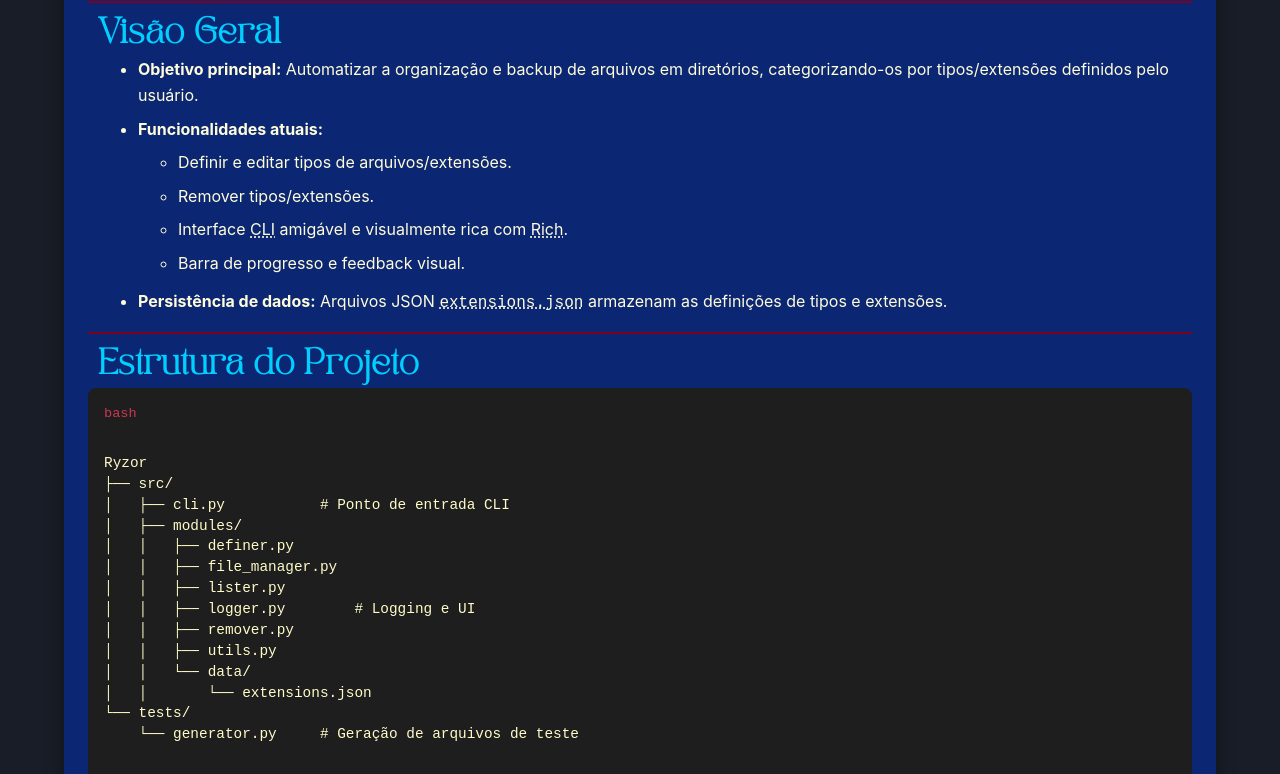
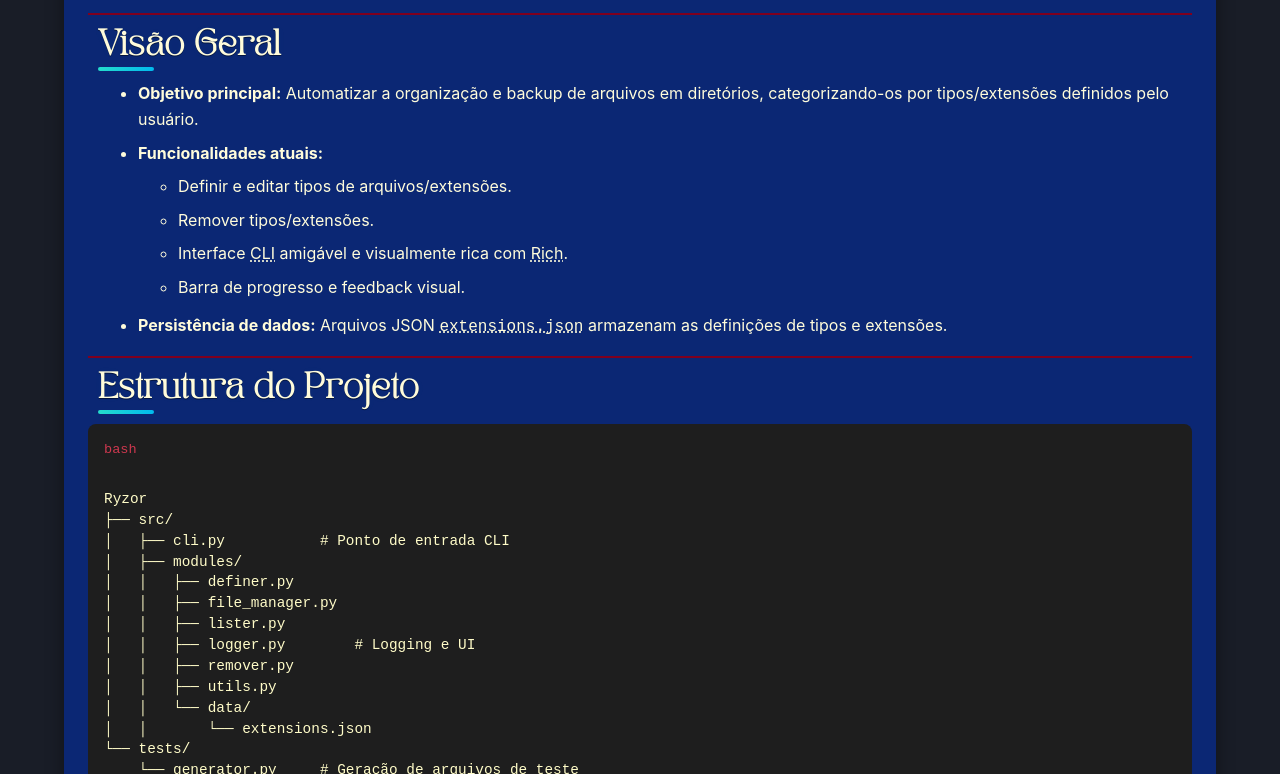
Before and after one commit to lucaas-d3v/Ryzor_Site, a plain HTML site: page index.html in a window 1280 px wide. Shown: the part 254-1028 px from the top of the page. Drawn offline with Linux system fonts and the light colour scheme.

Commit message:
Atualizar o style.css

```diff
--- a/style.css
+++ b/style.css
@@ -79,17 +79,53 @@ pre code.bash::before{
   opacity: 0.9;
 }
 
-/* ---------- Tipografia de títulos ---------- */
-.titulos, .visao_geral h2, .estrutura_do_projeto h2,
-.exemplo_uso h2, .dependencias h2, .status h2, .licenca h2 {
+/* ---------- Tipografia de títulos (AGORA CREME COM ACENTO) ---------- */
+/* Títulos principais: creme unificado + barra/acento turquesa sutil */
+.titulos,
+.visao_geral h2,
+.estrutura_do_projeto h2,
+.exemplo_uso h2,
+.dependencias h2,
+.status h2,
+.licenca h2 {
   font-family: 'pearl', serif;
-  color: #00CFFF; /* acento único para títulos */
+  color: #FFFCDB; /* título em creme (mesmo do corpo) */
   margin: 10px 10px;
   font-size: clamp(20px, 3.2vh, 34px);
   line-height: 1.1;
+  position: relative;
+  /* leve sombra/realce para dar presença sem perder leitura */
+  text-shadow: 0 1px 0 rgba(0,0,0,0.45), 0 0 8px rgba(40,240,213,0.04);
+  transition: all .12s ease;
 }
 
-/* Subtítulos com leve variação (creme mais suave) */
+/* Decorativo: pequena barra gradient abaixo do título — identifica sem colorir o texto */
+.titulos::after,
+.visao_geral h2::after,
+.estrutura_do_projeto h2::after,
+.exemplo_uso h2::after,
+.dependencias h2::after,
+.status h2::after,
+.licenca h2::after {
+  content: "";
+  display: block;
+  width: 56px;               /* comprimento da barra */
+  height: 4px;
+  margin-top: 8px;
+  border-radius: 3px;
+  background: linear-gradient(90deg, rgba(40,240,213,0.95) 0%, rgba(0,207,255,0.92) 100%);
+  opacity: 0.95;
+  transition: transform .15s ease, opacity .15s ease;
+}
+
+/* hover leve sobre título: barra ganha um pouco de destaque */
+.titulos:hover::after,
+.visao_geral h2:hover::after {
+  transform: translateY(-2px);
+  opacity: 1;
+}
+
+/* Subtítulos com leve variação (creme suave) */
 .sub_titulo {
   font-family: 'pearl', serif;
   color: #FFFCDB;
@@ -98,7 +134,7 @@ pre code.bash::before{
 }
 
 /* ---------- Links e abbr ---------- */
-/* Único acento para links: ciano */
+/* Único acento para links: ciano suave */
 a {
   color: #00CFFF;
   text-decoration: none;
@@ -129,6 +165,7 @@ abbr:hover::after {
   white-space: nowrap;
   font-size: 0.85rem;
   box-shadow: 0 6px 18px rgba(0,0,0,0.5);
+  z-index: 999;
 }
 
 /* ---------- Github button ---------- */
@@ -150,7 +187,7 @@ abbr:hover::after {
   transition: transform .12s ease, background .12s ease;
 }
 .github button:hover {
-  background-color: #6ad7ff;
+  background-color: #00FF84; /* destaque mais limpo no hover (verde neon suave) */
   color: #191D27;
   transform: translateY(-2px);
 }
@@ -177,4 +214,5 @@ ul { margin-left: 40px; margin-bottom: 12px; }
   main { margin: 12px 4%; padding: 18px; }
   .github button { font-size: 0.95rem; padding: 8px 14px; }
   header { height: 11vh; }
+  .titulos::after { width: 48px; height: 3px; } /* ajusta barra em telas pequenas */
 }
```
